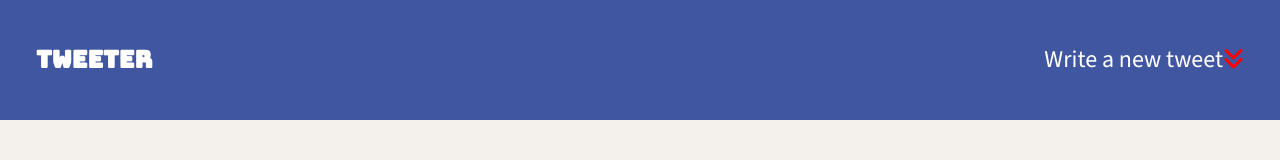
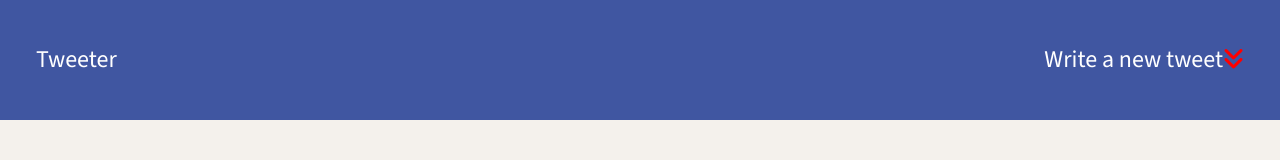
Before and after one commit to lilyjwhitford/tweeter, a website: page public/index.html in a window 1280 px wide. Drawn offline with nearby package versions, Linux system fonts and the light colour scheme.

Commit message:
remove class and apply bungee to nav span as per instructions

```diff
--- a/public/index.html
+++ b/public/index.html
@@ -29,7 +29,7 @@
   <body>
     <!-- Top nav bar (fixed) -->
     <nav>
-      <span class="header">Tweeter</span>
+      <span>Tweeter</span>
       <div class="nav-tweet-btn">
         <span>Write a new tweet</span>
         <span><i class="fa-solid fa-angles-down"></i></span>
```
